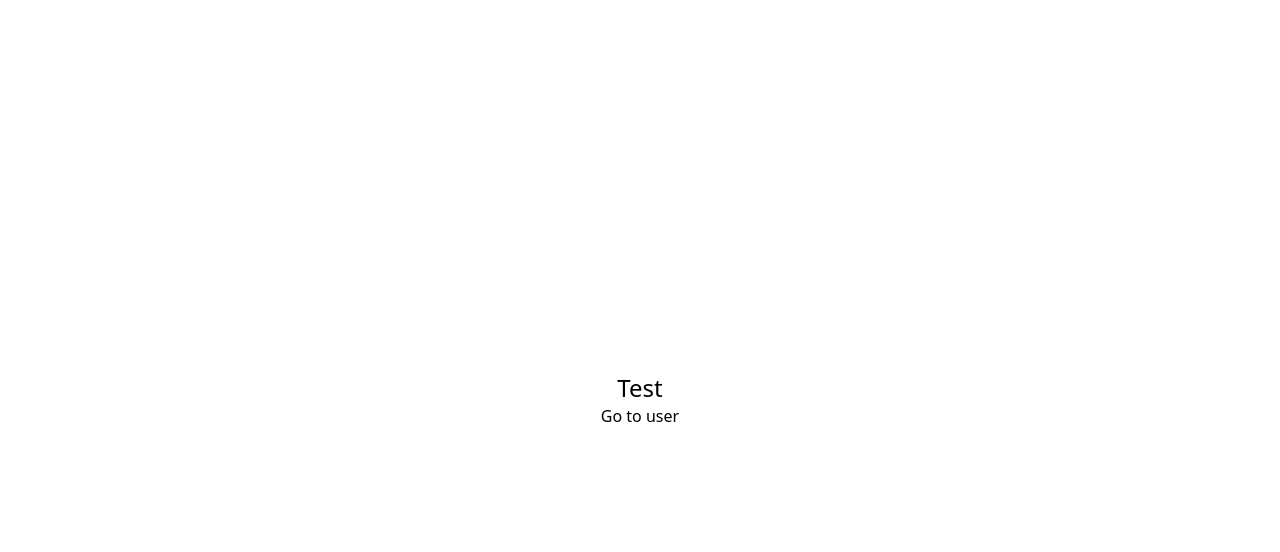
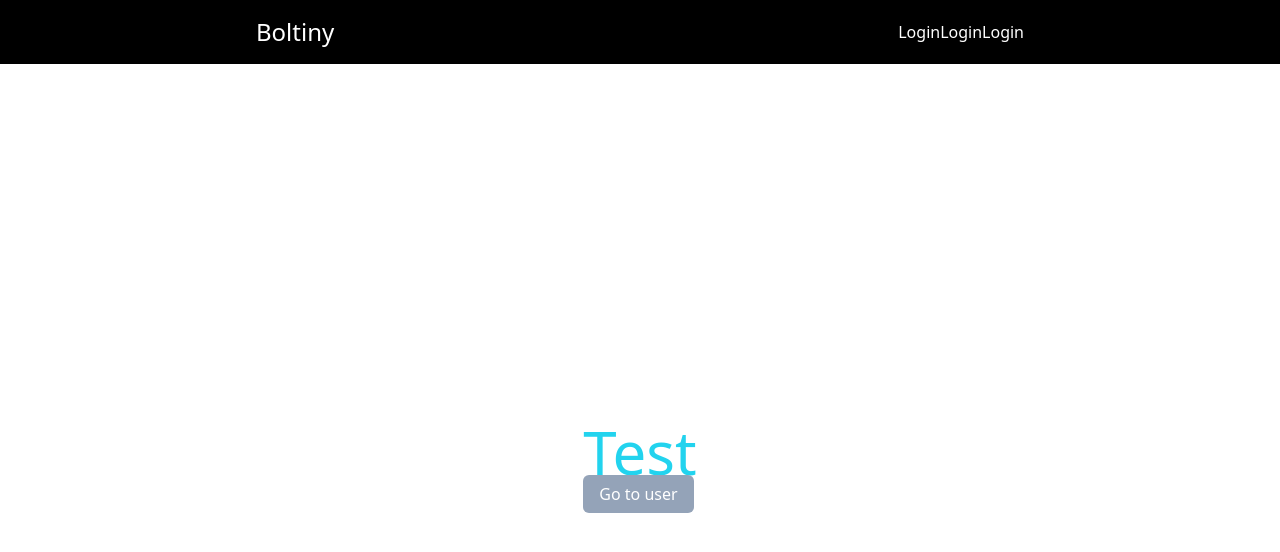
Before and after one commit to JoaquinGomez1/QuicPic, a Next.js app: page / in a window 1280 px wide. Shown: the top 552 px of the page. Built offline with nearby package versions, Linux system fonts and the light colour scheme.

Commit message:
chore: added navbar

```diff
--- /dev/null
+++ b/src/components/Navbar/index.tsx
@@ -0,0 +1,18 @@
+import React from "react";
+
+export default function Navbar() {
+  return (
+    <nav className="w-screen bg-black text-white p-4">
+      <div className="max-w-3xl mx-auto">
+        <div className="w-full flex justify-between">
+          <h2 className="text-2xl">Boltiny</h2>
+          <ul className="flex items-center">
+            <li>Login</li>
+            <li>Login</li>
+            <li>Login</li>
+          </ul>
+        </div>
+      </div>
+    </nav>
+  );
+}
--- a/src/pages/index.tsx
+++ b/src/pages/index.tsx
@@ -1,12 +1,23 @@
+import Navbar from "@components/Navbar";
 import type { NextPage } from "next";
 import Link from "next/link";
 
 const Home: NextPage = () => {
   return (
-    <div className="flex min-h-screen flex-col items-center justify-center py-2">
-      <h1 className="text-2xl">Test</h1>
-      <Link href="user">Go to user</Link>
-    </div>
+    <main>
+      <Navbar />
+      <div className="min-h-screen flex flex-col justify-center items-center">
+        <div>
+          <h1 className="text-6xl text-cyan-400">Test</h1>
+
+          <Link href="user">
+            <a className="px-4 py-2 bg-slate-400 text-white cursor-pointer rounded-md">
+              Go to user
+            </a>
+          </Link>
+        </div>
+      </div>
+    </main>
   );
 };
 
```
Also changed, not shown: tsconfig.json (+17 -11 lines), 1 other file (tests, documents, lock files or other folders).
